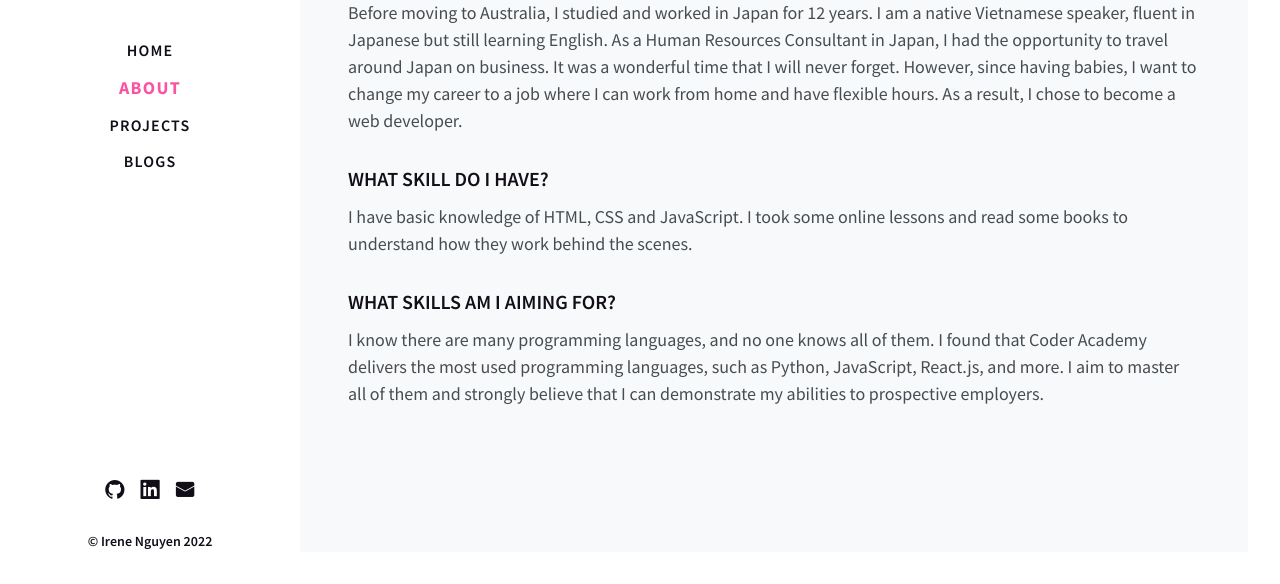
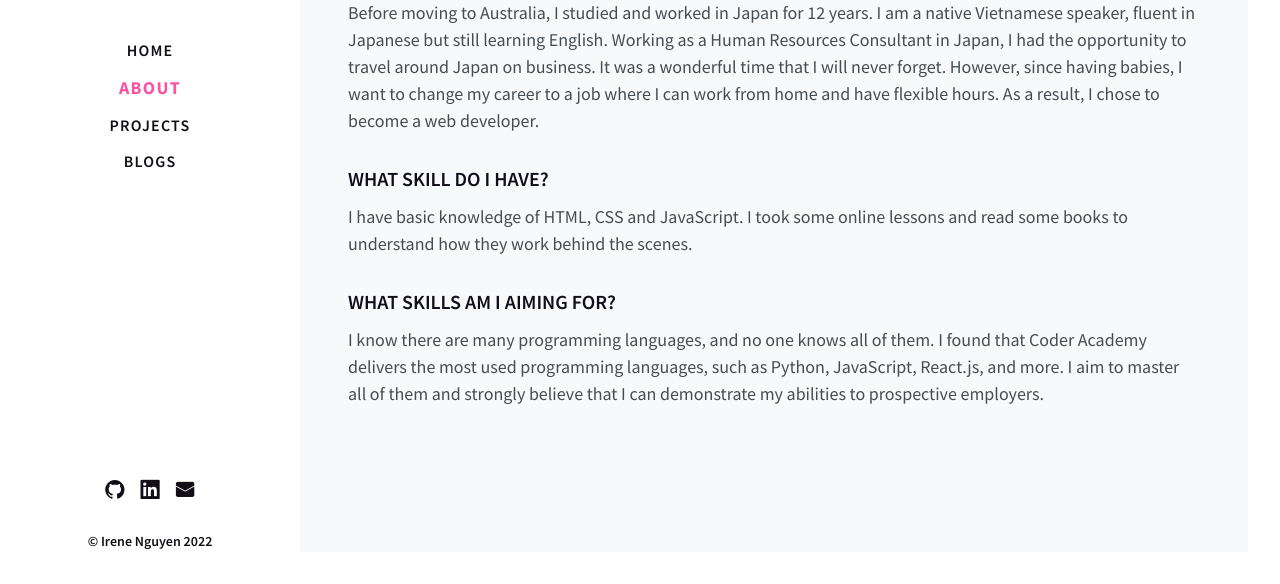
Before and after one commit to irenenguyen1017/portfolio, a website: page src/about.html in a window 1280 px wide. Shown: the part 216-800 px from the top of the page. Drawn offline with Linux system fonts and the light colour scheme.

Commit message:
Added ppt

```diff
--- a/src/about.html
+++ b/src/about.html
@@ -99,12 +99,12 @@
               studying a Diploma of Information Technology at Coder Academy.
               Before moving to Australia, I studied and worked in Japan for 12
               years. I am a native Vietnamese speaker, fluent in Japanese but
-              still learning English. As a Human Resources Consultant in Japan,
-              I had the opportunity to travel around Japan on business. It was a
-              wonderful time that I will never forget. However, since having
-              babies, I want to change my career to a job where I can work from
-              home and have flexible hours. As a result, I chose to become a web
-              developer.
+              still learning English. Working as a Human Resources Consultant in
+              Japan, I had the opportunity to travel around Japan on business.
+              It was a wonderful time that I will never forget. However, since
+              having babies, I want to change my career to a job where I can
+              work from home and have flexible hours. As a result, I chose to
+              become a web developer.
             </p>
           </div>
           <div class="personal-info__section">
```
Also changed, not shown: README.md, 1 other file.
